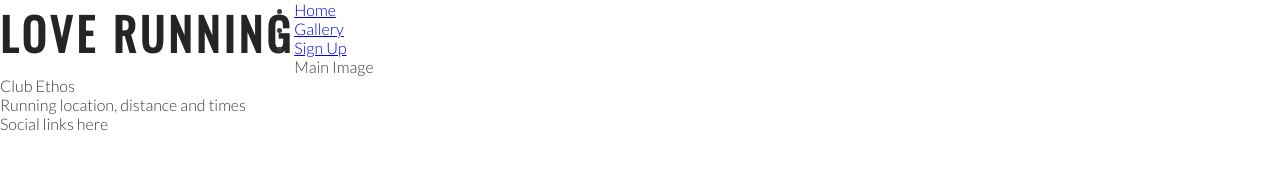
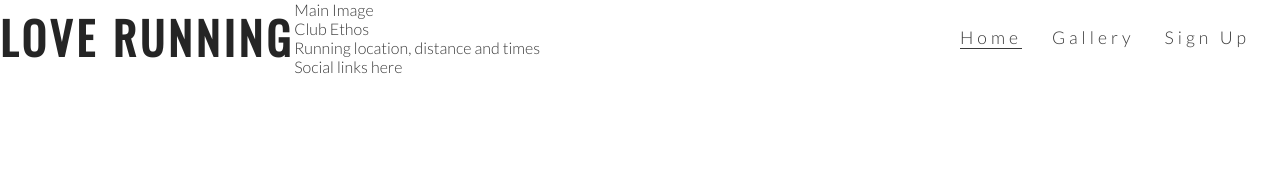
Before and after one commit to AbhilashAynipully/love-running, a plain HTML site: page index.html in a window 1280 px wide. Drawn offline with nearby package versions, Linux system fonts and the light colour scheme.

Commit message:
Style navigation links

```diff
--- a/assets/css/style.css
+++ b/assets/css/style.css
@@ -22,3 +22,33 @@ h1,h2 {
     float: left;
     font-size: 280%;
 }
+
+/* navigation menu */
+
+#menu {
+    font-size: 110%;
+    letter-spacing: 4px;
+}
+
+#menu, #logo {
+    line-height: 75px;
+}
+
+#menu li {
+    float: right;
+    list-style-type: none;
+    margin-right: 30px;
+}
+
+#menu a {
+    text-decoration: none;
+    color: inherit;
+}
+
+#menu a:hover {
+    border-bottom: 1px solid #3a3a3a;
+}
+
+.active {
+    border-bottom: 1px solid #3a3a3a;
+}
--- a/index.html
+++ b/index.html
@@ -15,15 +15,15 @@
         <h1 id="logo">Love Running</h1>
         </a>
         <nav>
-           <ul>
+           <ul id="menu">
             <li>
-                <a href="index.html">Home</a>
+                <a href="#">Sign Up</a>
             </li>
             <li>
                 <a href="#">Gallery</a>
             </li>
             <li>
-                <a href="#">Sign Up</a>
+                <a href="index.html" class="active">Home</a>
             </li>
            </ul>
         </nav>
```
